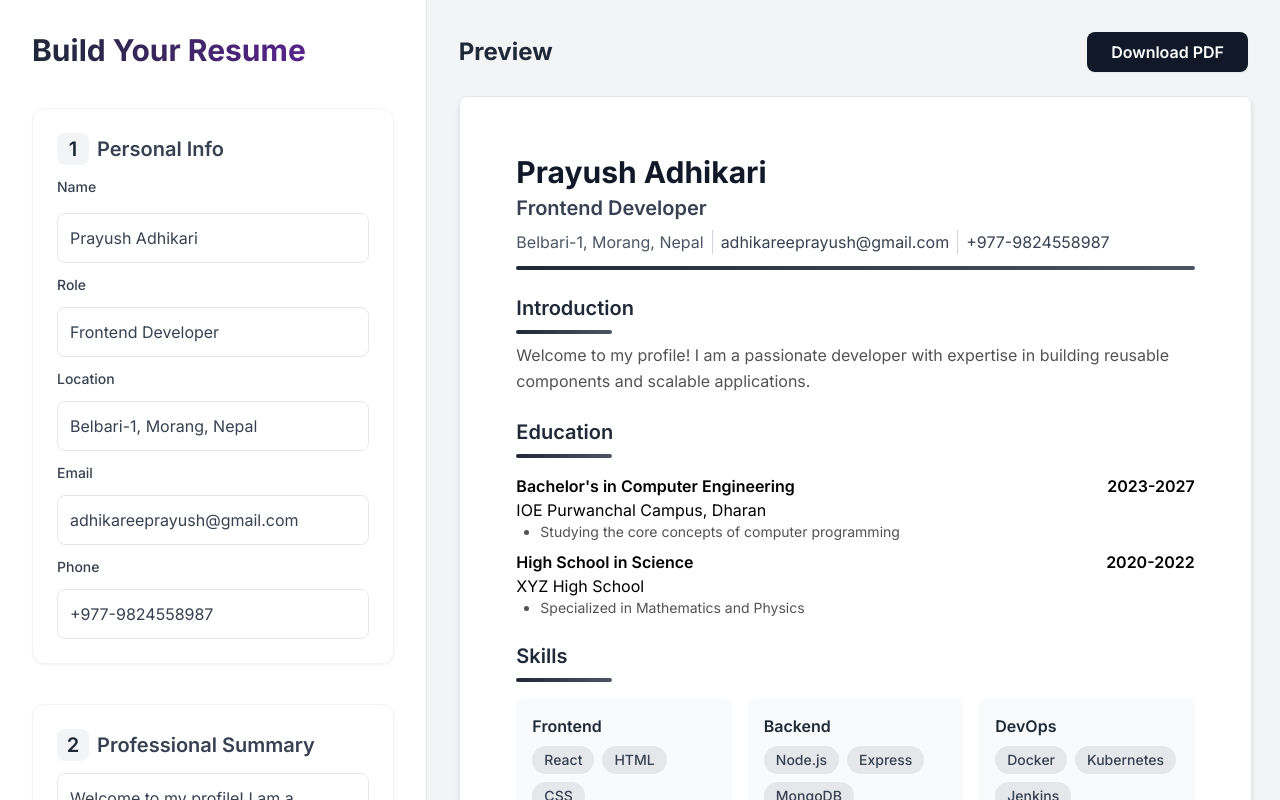
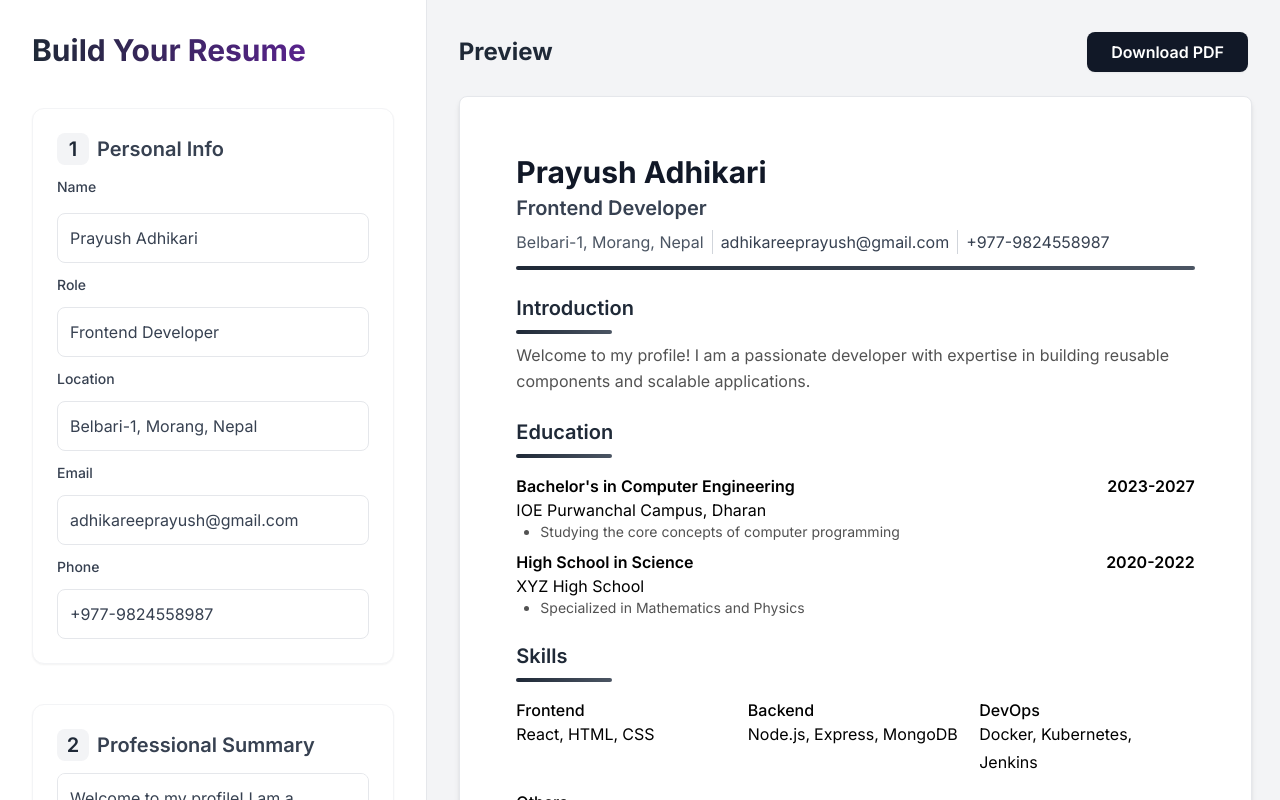
Before and after one commit to adhikareeprayush/Resume-Maker, a React (Vite) app: page / in a window 1280 px wide. Both pictures are taken after a click on the button "Get Started". Shown: the top 800 px of the page. Built offline with nearby package versions, Linux system fonts and the light colour scheme.

Commit message:
restore the skill-card design

```diff
--- a/src/components/Reuseable/SkillCard.tsx
+++ b/src/components/Reuseable/SkillCard.tsx
@@ -7,18 +7,16 @@ interface SkillCardProps {
 
 const SkillCard: React.FC<SkillCardProps> = ({ skill, profiency }) => {
   return (
-    <div className="flex flex-col p-4 bg-gray-50 rounded-lg hover:bg-gray-100 transition-all duration-200">
-      <h3 className="font-semibold text-gray-800 mb-2">{skill}</h3>
-      <div className="flex flex-wrap gap-2">
+    <div className="flex flex-col max-w-[300px]">
+      <h3 className="font-medium">{skill}</h3>
+      <ul className="flex items-center flex-wrap text-md gap-1">
         {profiency.map((level, index) => (
-          <span
-            key={index}
-            className="px-3 py-1 bg-gray-200 text-gray-700 rounded-full text-sm font-medium"
-          >
+          <li key={index}>
             {level}
-          </span>
+            {index == profiency.length - 1 ? "" : ","}
+          </li>
         ))}
-      </div>
+      </ul>
     </div>
   );
 };
```
